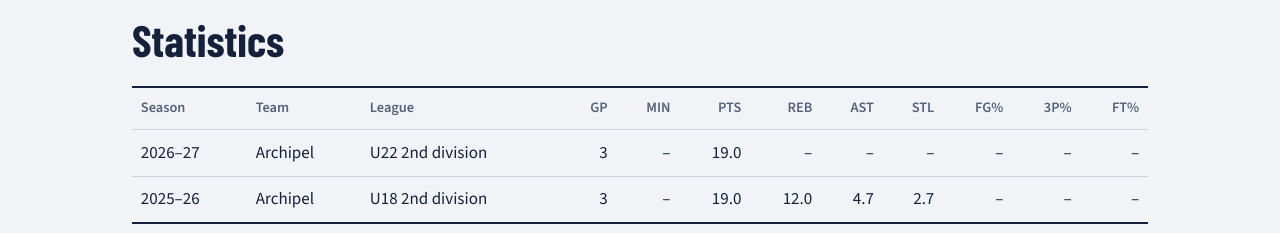
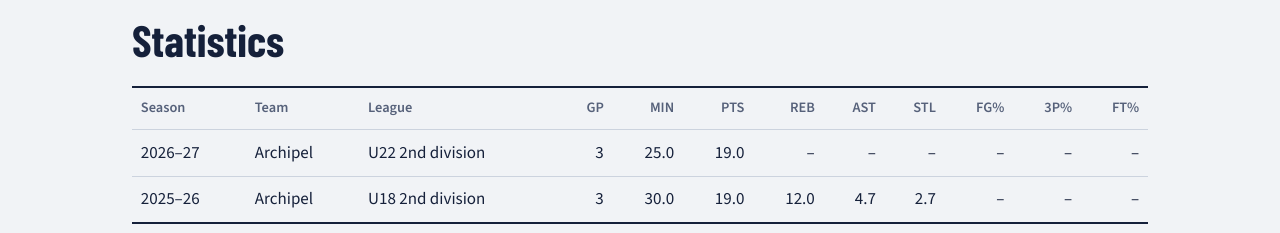
Before and after one commit to mroosendaal144/jesper-bball-profile, a plain HTML site: page index.html in a window 1280 px wide. Shown: the part 3560-3793 px from the top of the page. Drawn offline with nearby package versions, Linux system fonts and the light colour scheme; a web font is replaced by a local one.

Commit message:
Add minutes per game: U18 ~30, U22 ~25
Co-Authored-By: Claude Opus 4.6 <noreply@anthropic.com>

```diff
--- a/index.html
+++ b/index.html
@@ -357,8 +357,8 @@ footer{padding:1.5rem 0 2rem;color:var(--muted);font-size:.9rem;background:var(-
             <tr><th>Season</th><th>Team</th><th>League</th><th>GP</th><th>MIN</th><th>PTS</th><th>REB</th><th>AST</th><th>STL</th><th>FG%</th><th>3P%</th><th>FT%</th></tr>
           </thead>
           <tbody>
-            <tr><td>2026–27</td><td>Archipel</td><td>U22 2nd division</td><td>3</td><td>–</td><td>19.0</td><td>–</td><td>–</td><td>–</td><td>–</td><td>–</td><td>–</td></tr>
-            <tr><td>2025–26</td><td>Archipel</td><td>U18 2nd division</td><td>3</td><td>–</td><td>19.0</td><td>12.0</td><td>4.7</td><td>2.7</td><td>–</td><td>–</td><td>–</td></tr>
+            <tr><td>2026–27</td><td>Archipel</td><td>U22 2nd division</td><td>3</td><td>25.0</td><td>19.0</td><td>–</td><td>–</td><td>–</td><td>–</td><td>–</td><td>–</td></tr>
+            <tr><td>2025–26</td><td>Archipel</td><td>U18 2nd division</td><td>3</td><td>30.0</td><td>19.0</td><td>12.0</td><td>4.7</td><td>2.7</td><td>–</td><td>–</td><td>–</td></tr>
           </tbody>
         </table>
       </div>
```
